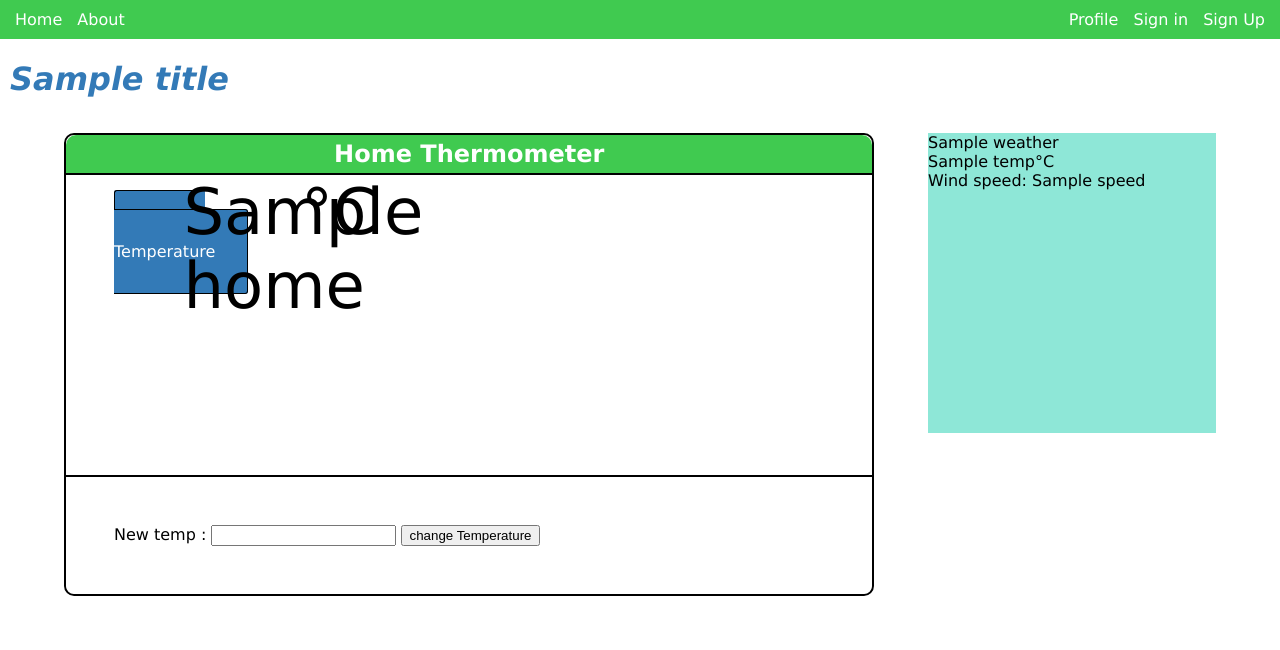
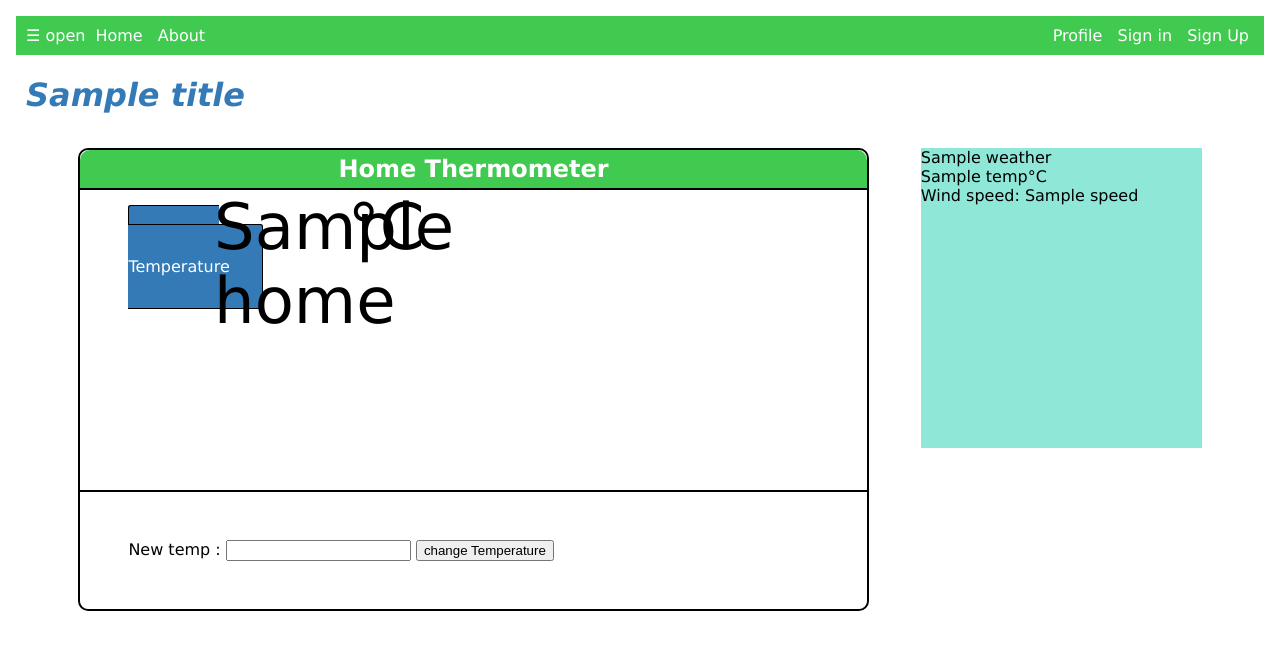
Before and after one commit to luiswill/thermo, a Node server app: template views/index.ejs in a window 1280 px wide. Shown: the top 650 px of the page. Run offline with Node 20, Linux system fonts and the light colour scheme; the template is opened without the code that fills it: most values are stand-ins (such as "Sample title", 1, 10 or a date in 2020); some libraries are stand-ins or nearby versions.

Commit message:
sidebar to ask a change of temp to admin

```diff
--- /dev/null
+++ b/public/stylesheets/sidebar.css
@@ -0,0 +1,73 @@
+.sidebar {
+    height: 100%;
+    width: 0;
+    position: fixed;
+    z-index: 1;
+    top: 0;
+    left: 0;
+    background-color: #111;
+    overflow-x: hidden;
+    transition: 0.5s;
+    padding-top: 60px;
+}
+
+.sidebar #change {
+    padding: 8px 8px 8px 32px;
+    display: inline-block;
+    font-size: 14px;
+    cursor: pointer;
+    text-align: center;
+    text-decoration: none;
+    outline: none;
+    color: #fff;
+    background-color: #4CAF50;
+    border: none;
+    border-radius: 15px;
+    box-shadow: 0 9px #999;
+    transition: 0.3s
+}
+
+.sidebar #change:hover, .offcanvas #change:focus{
+    background-color: #3e8e41
+}
+.sidebar #change:active {
+    background-color: #3e8e41;
+    box-shadow: 0 5px #666;
+    transform: translateY(4px);
+}
+
+.sidebar .closebtn {
+    position: absolute;
+    top: 0;
+    right: 25px;
+    font-size: 36px;
+    margin-left: 50px;
+}
+
+#openbtn{
+    color: white;
+    cursor: pointer;
+}
+
+#main {
+    transition: margin-left .5s;
+    padding: 16px;
+}
+
+@media screen and (max-height: 450px) {
+    .sidebar {padding-top: 15px;}
+    .sidebar a {font-size: 18px;}
+}
+
+.sidebar a {
+    padding: 8px 8px 8px 32px;
+    text-decoration: none;
+    font-size: 25px;
+    color: #818181;
+    display: block;
+    transition: 0.3s
+}
+
+.sidebar a:hover, .offcanvas a:focus{
+    color: #f1f1f1;
+}
--- a/views/index.ejs
+++ b/views/index.ejs
@@ -3,10 +3,24 @@
   <head>
     <title><%= title %></title>
     <link rel='stylesheet' href='/stylesheets/style.css' />
+      <link rel='stylesheet' href='/stylesheets/sidebar.css' />
+      <script>
+          function openNav() {
+              document.getElementById("mySidebar").style.width = "250px";
+              document.getElementById("main").style.marginLeft = "250px";
+          }
+
+          function closeNav() {
+              document.getElementById("mySidebar").style.width = "0";
+              document.getElementById("main").style.marginLeft= "0";
+          }
+      </script>
 
   </head>
 
+  <% include sidebar.ejs %>
 
+    <div id="main">
     <header><% include templates/header.ejs %></header>
 	<h1><%= title %></h1>
 	<div id="core">
@@ -40,6 +54,7 @@
 			</div>
 		</div>
 	</div>
+    </div>
 
   </body>
 </html>
--- /dev/null
+++ b/views/sidebar.ejs
@@ -0,0 +1,5 @@
+<div id="mySidebar" class="sidebar">
+    <a href="javascript:void(0)" class="closebtn" onclick="closeNav()">&times;</a>
+    <input type="button" name="change" id="change" value="want to change temp">
+
+</div>
--- a/views/templates/header.ejs
+++ b/views/templates/header.ejs
@@ -1,3 +1,4 @@
+<span onclick="openNav()" id="openbtn">&#9776; open</span>
 <a href="/">Home</a>
 <a href="/about">About</a>
 <span id="profile_links">
```
Also changed, not shown: routes/index.js (line endings or trailing spaces).
